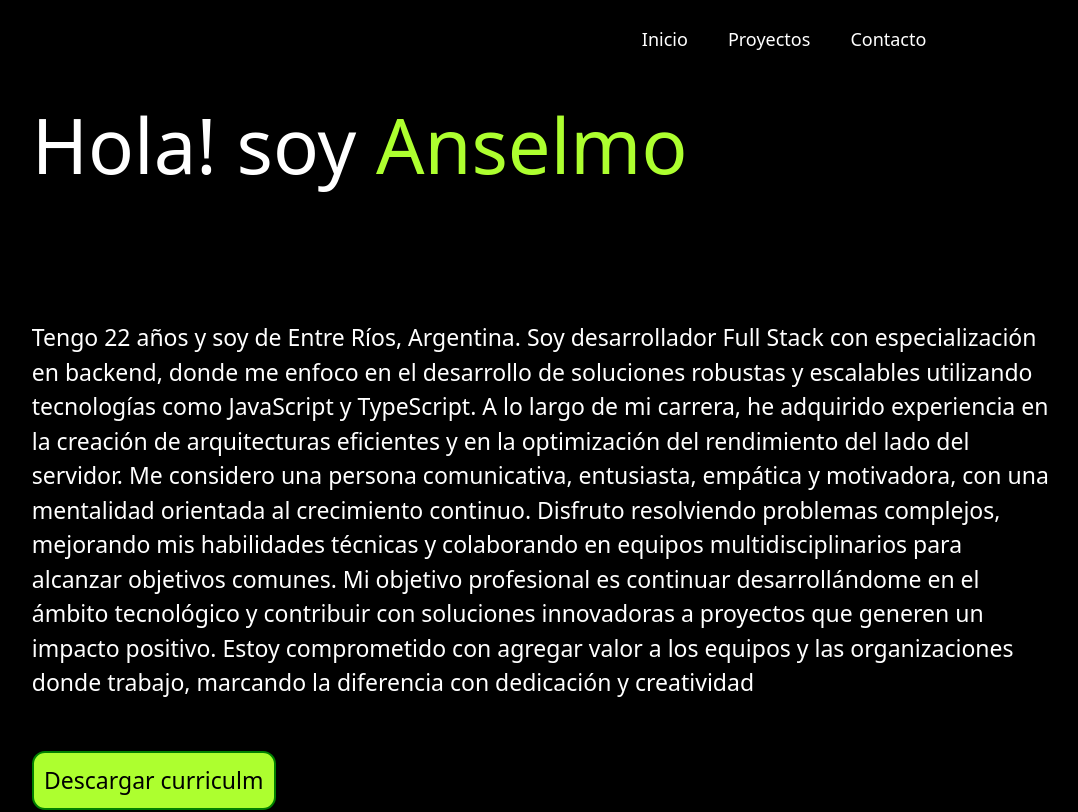
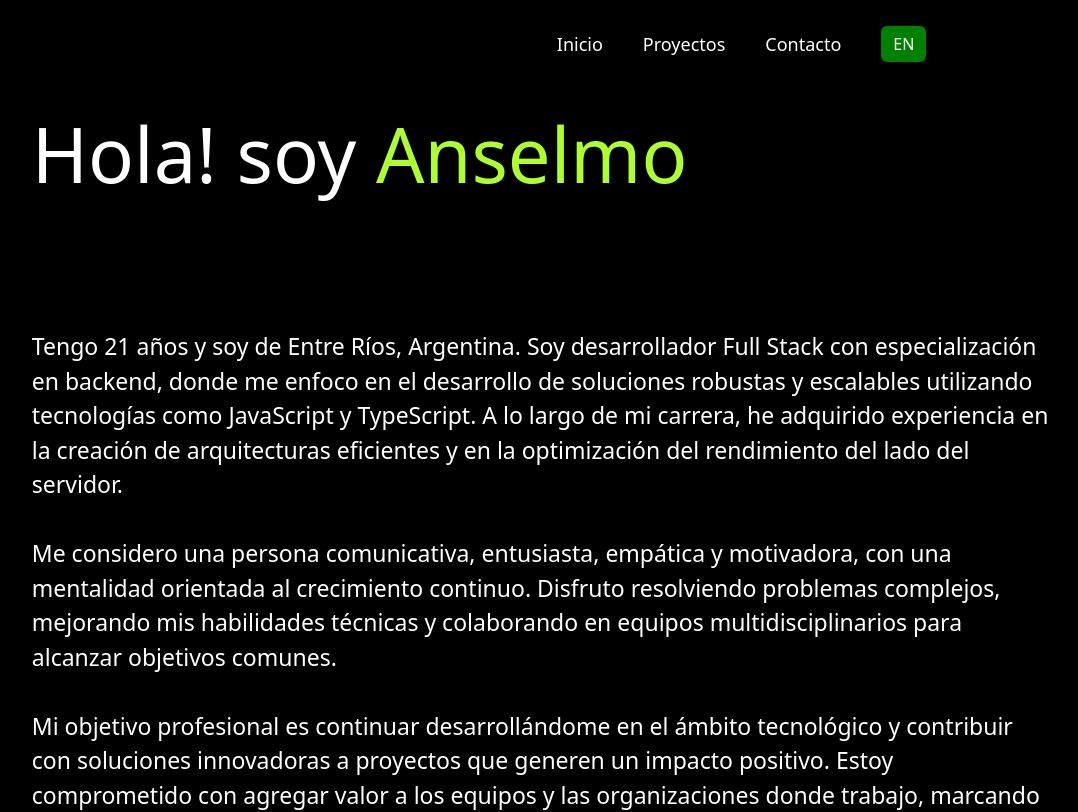
Before and after one commit to Anselmo07/Portafolio, a React (Vite) app: page / in a window 1280 px wide. Shown: the top 812 px of the page, without its empty margins (97-1175 px from the left). Built offline with nearby package versions, Linux system fonts and the light colour scheme.

Commit message:
Update Traductor

```diff
--- a/src/components/navBar/navBar.css
+++ b/src/components/navBar/navBar.css
@@ -53,6 +53,20 @@
     color: white;
 }
 
+.langBtn {
+  margin-left: 20px;
+  background: green;
+  color: white;
+  border: none;
+  padding: 6px 12px;
+  border-radius: 6px;
+  cursor: pointer;
+}
+
+.langBtn:hover {
+  background: darkgreen;
+}
+
 
 @media (max-width: 480px) {
     .NavBar {
--- a/src/components/navBar/navBar.jsx
+++ b/src/components/navBar/navBar.jsx
@@ -1,14 +1,34 @@
-import "./navBar.css"
+import "./navBar.css";
+import { useLanguage } from "../../context/languageContext";
 
 const NavBar = () => {
-    return(
+  const { lang, toggleLang } = useLanguage();
+
+  return (
     <nav className="NavBar">
       <div className="container">
         <ul>
-                    <li><a href="#home" aria-label="Ir a la sección de inicio">Inicio</a></li>
-                    <li><a href="#project" aria-label="Ir a la sección de proyectos">Proyectos</a></li>
-                    <li><a href="#contact" aria-label="Ir a la sección de contacto">Contacto</a></li>
+          <li>
+            <a href="#home">
+              {lang === "es" ? "Inicio" : "Home"}
+            </a>
+          </li>
+          <li>
+            <a href="#project">
+              {lang === "es" ? "Proyectos" : "Projects"}
+            </a>
+          </li>
+          <li>
+            <a href="#contact">
+              {lang === "es" ? "Contacto" : "Contact"}
+            </a>
+          </li>
         </ul>
+
+        {/* BOTON IDIOMA */}
+        <button className="langBtn" onClick={toggleLang}>
+          {lang === "es" ? "EN" : "ES"}
+        </button>
       </div>
     </nav>
   );
--- /dev/null
+++ b/src/context/languageContext.jsx
@@ -0,0 +1,30 @@
+import { createContext, useContext, useState, useEffect } from "react";
+
+const LanguageContext = createContext();
+
+// eslint-disable-next-line react/prop-types
+export const LanguageProvider = ({ children }) => {
+  const [lang, setLang] = useState("es");
+
+  // guardar en localStorage
+  useEffect(() => {
+    const savedLang = localStorage.getItem("lang");
+    if (savedLang) setLang(savedLang);
+  }, []);
+
+  const toggleLang = () => {
+    const newLang = lang === "es" ? "en" : "es";
+    setLang(newLang);
+    localStorage.setItem("lang", newLang);
+  };
+
+  return (
+    <LanguageContext.Provider value={{ lang, toggleLang }}>
+      {children}
+    </LanguageContext.Provider>
+  );
+};
+
+export const useLanguage = () => {
+  return useContext(LanguageContext);
+};
--- a/src/main.jsx
+++ b/src/main.jsx
@@ -2,11 +2,14 @@ import React from 'react'
 import { createRoot } from 'react-dom/client'
 import App from './App.jsx'
 import { BrowserRouter } from 'react-router-dom'
+import { LanguageProvider } from './context/languageContext'
 
 createRoot(document.getElementById('root')).render(
   <React.StrictMode>
     <BrowserRouter>
-      <App />
+      <LanguageProvider>
+        <App />
+      </LanguageProvider>
     </BrowserRouter>
   </React.StrictMode>
 )
--- a/src/views/About/about.css
+++ b/src/views/About/about.css
@@ -21,6 +21,25 @@
     display: inline-block;
 }
 
+.langToggle {
+  display: flex;
+  justify-content: flex-end;
+  margin-bottom: 1rem;
+}
+
+.langToggle button {
+  background: green;
+  color: white;
+  border: none;
+  padding: 0.4rem 0.8rem;
+  border-radius: 5px;
+  cursor: pointer;
+}
+
+.langToggle button:hover {
+  background: darkgreen;
+}
+
 @media (max-width: 768px) {
     .about {
         font-size: 18px;
--- a/src/views/About/about.jsx
+++ b/src/views/About/about.jsx
@@ -1,19 +1,62 @@
-import "./about.css"
-import cv from "../../assets/AnselmoVecchio.CV.pdf"
+import "./about.css";
+import cv from "../../assets/AnselmoVecchio.CV.pdf";
+import { useLanguage } from "../../context/languageContext";
+
+// ✅ función edad automática (correcta)
+const getAge = () => {
+  const birthDate = new Date(2003, 4, 7); // 7 mayo
+  const today = new Date();
+
+  let age = today.getFullYear() - birthDate.getFullYear();
+
+  const hasHadBirthday =
+    today.getMonth() > birthDate.getMonth() ||
+    (today.getMonth() === birthDate.getMonth() &&
+      today.getDate() >= birthDate.getDate());
+
+  if (!hasHadBirthday) age--;
+
+  return age;
+};
 
 const About = () => {
-    return(
-        <section id="About" className="about">
+  const { lang } = useLanguage();
 
-            <p className="aboutText">Tengo 22 años y soy de Entre Ríos, Argentina. Soy desarrollador Full Stack con especialización en backend, donde me enfoco en el desarrollo de soluciones robustas y escalables utilizando tecnologías como JavaScript y TypeScript. A lo largo de mi carrera, he adquirido experiencia en la creación de arquitecturas eficientes y en la optimización del rendimiento del lado del servidor.
+  return (
+    <section id="About" className="about">
+      <p className="aboutText">
+        {lang === "es" ? (
+          <>
+            Tengo {getAge()} años y soy de Entre Ríos, Argentina. Soy desarrollador Full Stack con especialización en backend, donde me enfoco en el desarrollo de soluciones robustas y escalables utilizando tecnologías como JavaScript y TypeScript. A lo largo de mi carrera, he adquirido experiencia en la creación de arquitecturas eficientes y en la optimización del rendimiento del lado del servidor.
+
+            <br /><br />
 
             Me considero una persona comunicativa, entusiasta, empática y motivadora, con una mentalidad orientada al crecimiento continuo. Disfruto resolviendo problemas complejos, mejorando mis habilidades técnicas y colaborando en equipos multidisciplinarios para alcanzar objetivos comunes.
 
-            Mi objetivo profesional es continuar desarrollándome en el ámbito tecnológico y contribuir con soluciones innovadoras a proyectos que generen un impacto positivo. Estoy comprometido con agregar valor a los equipos y las organizaciones donde trabajo, marcando la diferencia con dedicación y creatividad</p>
+            <br /><br />
 
-            <a className='curriculm' href={cv} download="AnselmoVecchio.CV.pdf">Descargar curriculm</a>
-        </section>
-    );
+            Mi objetivo profesional es continuar desarrollándome en el ámbito tecnológico y contribuir con soluciones innovadoras a proyectos que generen un impacto positivo. Estoy comprometido con agregar valor a los equipos y las organizaciones donde trabajo, marcando la diferencia con dedicación y creatividad.
+          </>
+        ) : (
+          <>
+            I’m a Full Stack developer from Argentina and I am {getAge()} years old, Argentina. I am a Full Stack developer specialized in backend, where I focus on building robust and scalable solutions using technologies such as JavaScript and TypeScript. Throughout my career, I have gained experience in designing efficient architectures and optimizing server-side performance.
+
+            <br /><br />
+
+            I consider myself a communicative, enthusiastic, empathetic, and motivating person, with a mindset focused on continuous growth. I enjoy solving complex problems, improving my technical skills, and collaborating in multidisciplinary teams to achieve common goals.
+
+            <br /><br />
+
+            My professional goal is to continue growing in the tech field and contribute with innovative solutions to projects that generate a positive impact. I am committed to adding value to the teams and organizations I work with, making a difference through dedication and creativity.
+          </>
+        )}
+      </p>
+
+      <a className="curriculm" href={cv} download>
+        {lang === "es" ? "Descargar CV" : "Download CV"}
+      </a>
+    </section>
+  );
 };
 
 export default About;
--- a/src/views/Contact/contact.css
+++ b/src/views/Contact/contact.css
@@ -9,7 +9,7 @@
 
 /* TITULO */
 .contactTitle {
-  font-size: 60px;
+  font-size: 40px;
   color: white;
   margin-bottom: 2rem;
 }
```
Lines whose indentation alone changed are shown as unchanged.
